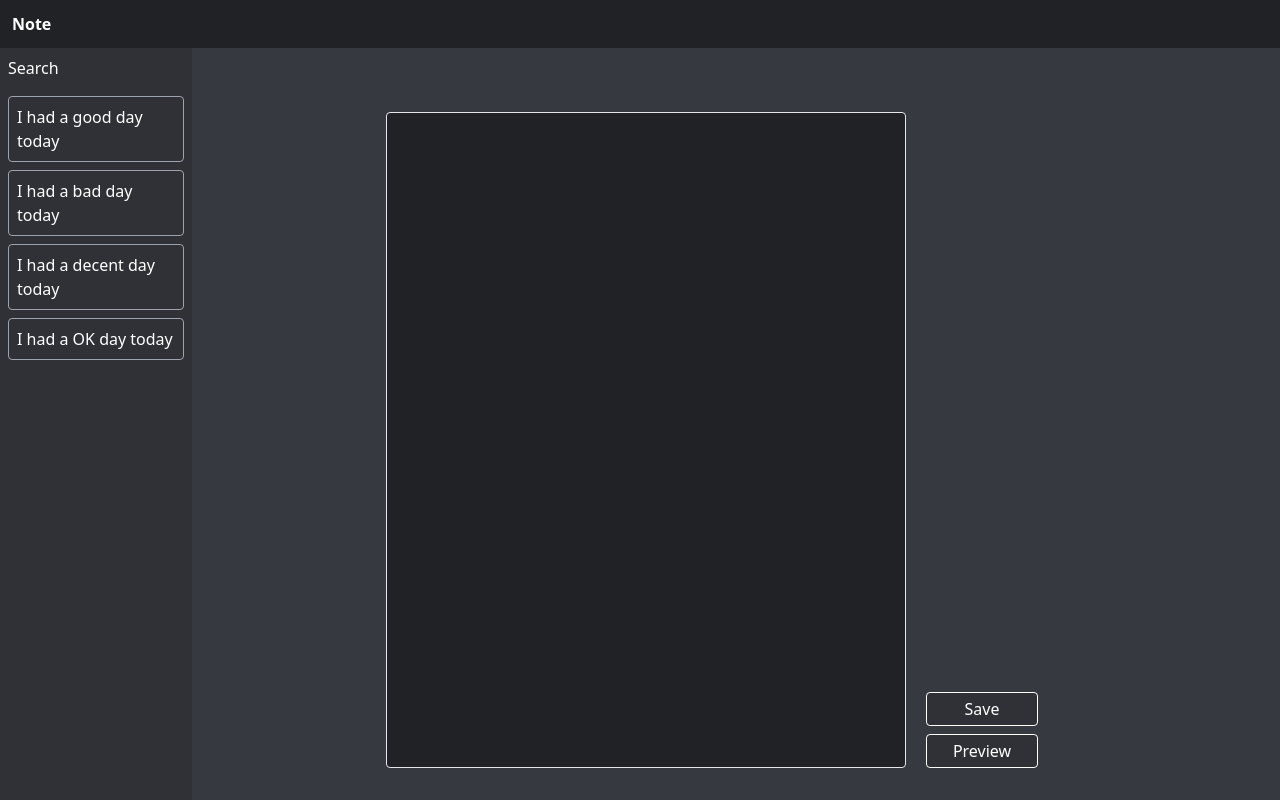
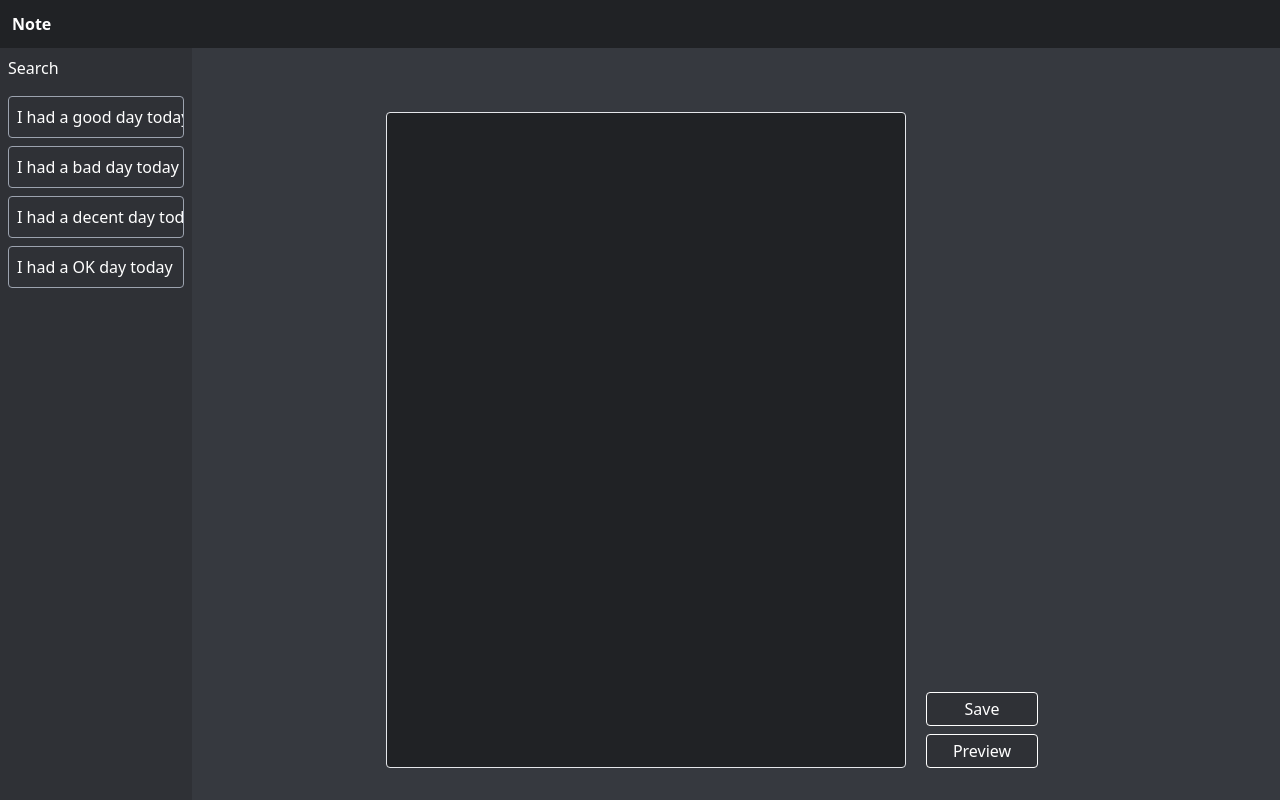
Before and after one commit to AyjayJr/note_taker, a Next.js app: page / in a window 1280 px wide. Built offline with nearby package versions, Linux system fonts and the light colour scheme.

Commit message:
styling to notelist div

```diff
--- a/components/NoteList.jsx
+++ b/components/NoteList.jsx
@@ -2,7 +2,7 @@ import React from 'react'
 
 const Note = ({ note }) => {
   return (
-    <div className="border min-w-content  p-2 m-2 border-gray-400 rounded">
+    <div className="border whitespace-nowrap overflow-hidden p-2 m-2 border-gray-400 rounded">
       {note.content}
     </div>
   )
```
